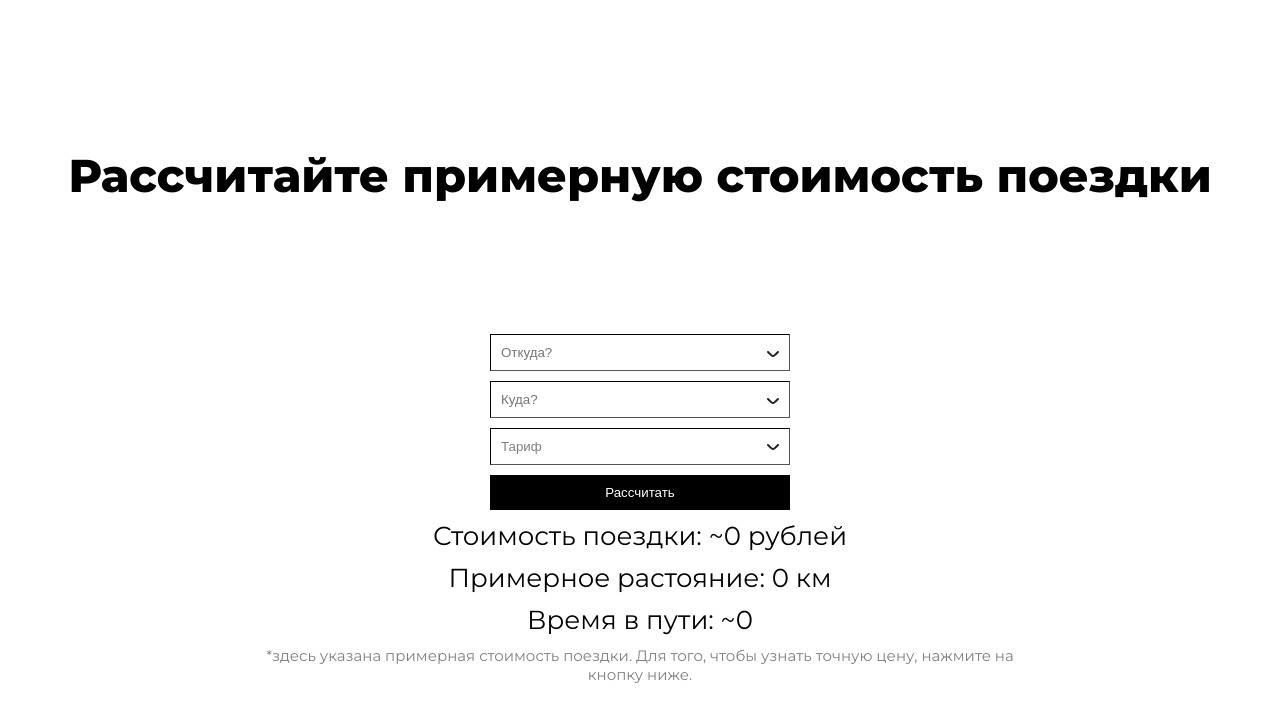
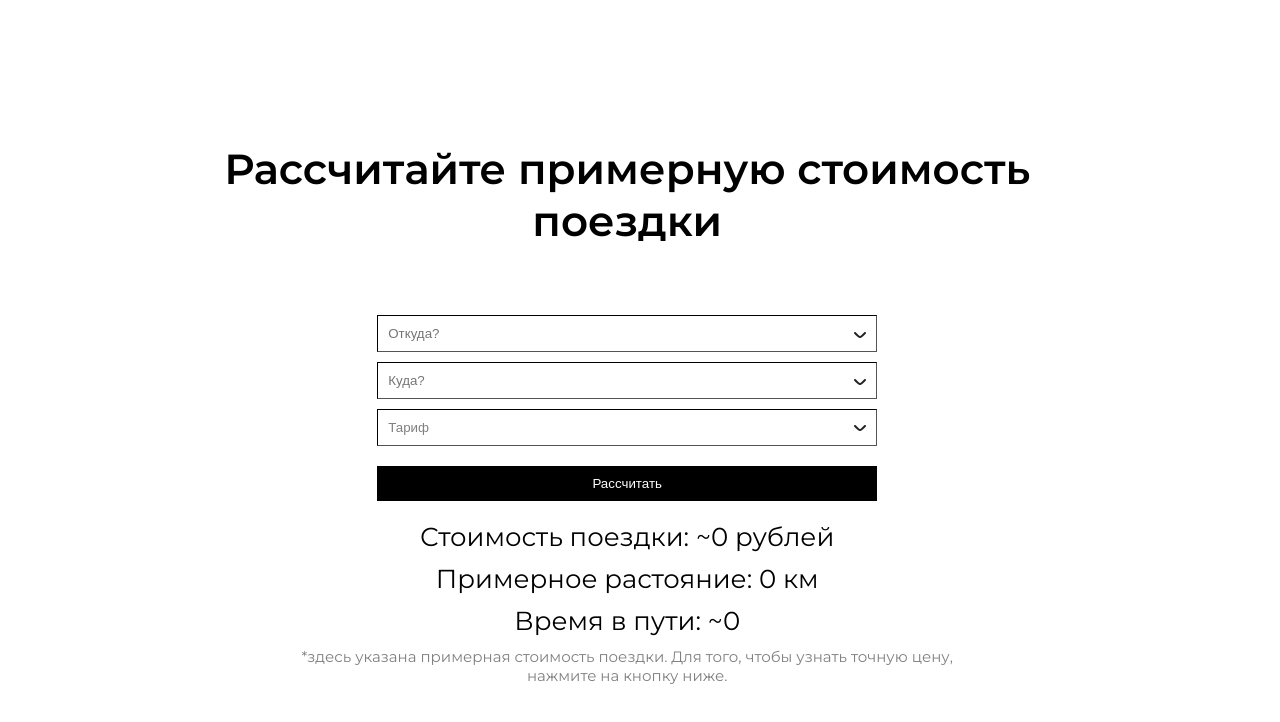
Before and after one commit to eepodrezov/travelReact, a React (Create React App) app: page / in a window 1280 px wide. Shown: the top 722 px of the page. Built offline with nearby package versions, Linux system fonts and the light colour scheme.

Commit message:
edit bugs 03.04

```diff
--- a/src/components/Autocomplete/Autocomplete.module.scss
+++ b/src/components/Autocomplete/Autocomplete.module.scss
@@ -1,6 +1,7 @@
 .container {
     position: relative;
-    width: 300px;
+    width: 70%;
+    max-width: 500px;
     &__input{
         margin: 0;
         padding: 0;
--- a/src/components/CitiesForm/CitiesForm.module.scss
+++ b/src/components/CitiesForm/CitiesForm.module.scss
@@ -1,19 +1,21 @@
 .container {
-    width: 100vw;
+    width: 98vw;
     height: 100vh;
     background-color: white;
     min-height: 100vh;
     display: flex;
     align-items: center;
-    gap: 100px;
+    gap: 40px;
     justify-content: center;
     flex-direction: column;
     font-size: calc(10px + 2vmin);
     color: black;
     &__header {
         color: black;
-        font-weight: 800;
-        font-size: 46px;
+        font-family: 'Montserrat',Arial,sans-serif;
+        font-weight: 600;
+        font-size: 42px;
+        width: 70%;
     }
     &__form {
         display: flex;
@@ -23,7 +25,9 @@
         gap: 10px;
         color: black;
         &__button {
-            width: 300px;
+            margin: 10px 0;
+            width: 70%;
+            max-width: 500px;
             padding: 10px;
             color: white !important;
             background: black !important;
@@ -36,7 +40,7 @@
         }
     }
     &__anotation {
-        width: 100%;
+        width: 70%;
         display: flex;
         justify-content: center;
         padding: 0 50px;
@@ -51,6 +55,12 @@
         font-size: 32px !important;
     }
     .container {
-        gap: 40px;
+        gap: 10px;
+        &__header {
+            font-size: 38px;
+        }
+        &__form {
+            gap: 5px;
+        }
     }
   }
--- a/src/components/Select/Select.module.scss
+++ b/src/components/Select/Select.module.scss
@@ -1,6 +1,7 @@
 .container {
     position: relative;
-    width: 300px;
+    width: 70%;
+    max-width: 500px;
     &__input {
         cursor: pointer;
         display: flex;
--- a/src/data.js
+++ b/src/data.js
@@ -1,7 +1,7 @@
 export const roads = [
     {a:'Москва', b:'Москва', km: 0, t: '0'},
     {a:'Москва', b:'Воронеж', km: 526, t: '7:03:00'},
-    {a:'Москва', b:'Ростов', km: 1077, t: '13:23:00'},
+    {a:'Москва', b:'Ростов-на-дону', km: 1077, t: '13:23:00'},
     {a:'Москва', b:'Краснодар', km: 1346, t: '16:35:00'},
     {a:'Москва', b:'Сочи', km: 1624, t: '21:09:00'},
     {a:'Москва', b:'Крым', km: 1560, t: '22:00:00'},
@@ -18,7 +18,7 @@ export const roads = [
 
     {a:'Воронеж', b:'Воронеж', km: 0, t: '0'},
     {a:'Воронеж', b:'Москва', km: 526, t: '7:03:00'},
-    {a:'Воронеж', b:'Ростов', km: 566, t: '6:49:00'},
+    {a:'Воронеж', b:'Ростов-на-дону', km: 566, t: '6:49:00'},
     {a:'Воронеж', b:'Краснодар', km: 844, t: '9:54:00'},
     {a:'Воронеж', b:'Сочи', km: 1113, t: '14:43:00'},
     {a:'Воронеж', b:'Крым', km: 1100, t: '16:02:00'},
@@ -34,27 +34,27 @@ export const roads = [
     {a:'Воронеж', b:'Запорожская область', km: 633, t: '9:09:00'},
 
 
-    {a:'Ростов', b:'Ростов', km: 0, t: '0'},
-    {a:'Ростов', b:'Москва', km: 1077, t: '13:23:00'},
-    {a:'Ростов', b:'Воронеж', km: 566, t: '6:49:00'},
-    {a:'Ростов', b:'Краснодар', km: 286, t: '3:34:00'},
-    {a:'Ростов', b:'Сочи', km: 554, t: '8:13:00'},
-    {a:'Ростов', b:'Крым', km: 700, t: '9:43:00'},
-    {a:'Ростов', b:'Ставрополье', km: 346, t: '4:40:00'},
-    {a:'Ростов', b:'Минеральные воды', km: 486, t: '6:03:00'},
-    {a:'Ростов', b:'Кавказ', km: 696, t: '9:01:00'},
-    {a:'Ростов', b:'Польша', km: 1737, t: '24:00:00'},
-    {a:'Ростов', b:'Грузия', km: 915, t: '13:06:00'},
-    {a:'Ростов', b:'Молдавия', km: 982, t: '16:23:00'},
-    {a:'Ростов', b:'Херсонская область', km: 602, t: '10:05:00'},
-    {a:'Ростов', b:'Луганская область', km: 211, t: '3:20:00'},
-    {a:'Ростов', b:'Донецкая область', km: 209, t: '3:31:00'},
-    {a:'Ростов', b:'Запорожская область', km: 425, t: '6:44:00'},
+    {a:'Ростов-на-дону', b:'Ростов-на-дону', km: 0, t: '0'},
+    {a:'Ростов-на-дону', b:'Москва', km: 1077, t: '13:23:00'},
+    {a:'Ростов-на-дону', b:'Воронеж', km: 566, t: '6:49:00'},
+    {a:'Ростов-на-дону', b:'Краснодар', km: 286, t: '3:34:00'},
+    {a:'Ростов-на-дону', b:'Сочи', km: 554, t: '8:13:00'},
+    {a:'Ростов-на-дону', b:'Крым', km: 700, t: '9:43:00'},
+    {a:'Ростов-на-дону', b:'Ставрополье', km: 346, t: '4:40:00'},
+    {a:'Ростов-на-дону', b:'Минеральные воды', km: 486, t: '6:03:00'},
+    {a:'Ростов-на-дону', b:'Кавказ', km: 696, t: '9:01:00'},
+    {a:'Ростов-на-дону', b:'Польша', km: 1737, t: '24:00:00'},
+    {a:'Ростов-на-дону', b:'Грузия', km: 915, t: '13:06:00'},
+    {a:'Ростов-на-дону', b:'Молдавия', km: 982, t: '16:23:00'},
+    {a:'Ростов-на-дону', b:'Херсонская область', km: 602, t: '10:05:00'},
+    {a:'Ростов-на-дону', b:'Луганская область', km: 211, t: '3:20:00'},
+    {a:'Ростов-на-дону', b:'Донецкая область', km: 209, t: '3:31:00'},
+    {a:'Ростов-на-дону', b:'Запорожская область', km: 425, t: '6:44:00'},
 
     {a:'Краснодар', b:'Краснодар', km: 0, t: '0'},
     {a:'Краснодар', b:'Москва', km: 1346, t: '16:35:00'},
     {a:'Краснодар', b:'Воронеж', km: 844, t: '9:54:00'},
-    {a:'Краснодар', b:'Ростов', km: 286, t: '3:34:00'},
+    {a:'Краснодар', b:'Ростов-на-дону', km: 286, t: '3:34:00'},
     {a:'Краснодар', b:'Сочи', km: 291, t: '5:33:00'},
     {a:'Краснодар', b:'Крым', km: 490, t: '6:47:00'},
     {a:'Краснодар', b:'Ставрополье', km: 300, t: '4:37:00'},
@@ -71,7 +71,7 @@ export const roads = [
     {a:'Сочи', b:'Сочи', km: 0, t: '0'},
     {a:'Сочи', b:'Москва', km: 1624, t: '21:09:00'},
     {a:'Сочи', b:'Воронеж', km: 1113, t: '14:43:00'},
-    {a:'Сочи', b:'Ростов', km: 554, t: '8:13:00'},
+    {a:'Сочи', b:'Ростов-на-дону', km: 554, t: '8:13:00'},
     {a:'Сочи', b:'Краснодар', km: 291, t: '5:33:00'},
     {a:'Сочи', b:'Крым', km: 699, t: '10:51:00'},
     {a:'Сочи', b:'Ставрополье', km: 487, t: '8:13:00'},
@@ -88,7 +88,7 @@ export const roads = [
     {a:'Крым', b:'Крым', km: 0, t: '0'},
     {a:'Крым', b:'Москва', km: 1560, t: '22:00:00'},
     {a:'Крым', b:'Воронеж', km: 1100, t: '16:02:00'},
-    {a:'Крым', b:'Ростов', km: 700, t: '9:43:00'},
+    {a:'Крым', b:'Ростов-на-дону', km: 700, t: '9:43:00'},
     {a:'Крым', b:'Краснодар', km: 490, t: '6:47:00'},
     {a:'Крым', b:'Сочи', km: 699, t: '10:51:00'},
     {a:'Крым', b:'Ставрополье', km: 799, t: '10:50:00'},
@@ -105,7 +105,7 @@ export const roads = [
     {a:'Ставрополье', b:'Ставрополье', km: 0, t: '0'},
     {a:'Ставрополье', b:'Москва', km: 1412, t: '17:19:00'},
     {a:'Ставрополье', b:'Воронеж', km: 896, t: '11:00:00'},
-    {a:'Ставрополье', b:'Ростов', km: 346, t: '4:40:00'},
+    {a:'Ставрополье', b:'Ростов-на-дону', km: 346, t: '4:40:00'},
     {a:'Ставрополье', b:'Краснодар', km: 300, t: '4:37:00'},
     {a:'Ставрополье', b:'Сочи', km: 487, t: '8:13:00'},
     {a:'Ставрополье', b:'Крым', km: 799, t: '10:50:00'},
@@ -122,7 +122,7 @@ export const roads = [
     {a:'Минеральные воды', b:'Минеральные воды', km: 0, t: '0'},
     {a:'Минеральные воды', b:'Москва', km: 1562, t: '18:36:00'},
     {a:'Минеральные воды', b:'Воронеж', km: 1045, t: '12:22:00'},
-    {a:'Минеральные воды', b:'Ростов', km: 486, t: '6:03:00'},
+    {a:'Минеральные воды', b:'Ростов-на-дону', km: 486, t: '6:03:00'},
     {a:'Минеральные воды', b:'Краснодар', km: 404, t: '5:43:00'},
     {a:'Минеральные воды', b:'Сочи', km: 553, t: '8:55:00'},
     {a:'Минеральные воды', b:'Крым', km: 936, t: '11:56:00'},
@@ -139,7 +139,7 @@ export const roads = [
     {a:'Кавказ', b:'Кавказ', km: 0, t: '0'},
     {a:'Кавказ', b:'Москва', km: 1766, t: '21:33:00'},
     {a:'Кавказ', b:'Воронеж', km: 1254, t: '15:17:00'},
-    {a:'Кавказ', b:'Ростов', km: 696, t: '9:01:00'},
+    {a:'Кавказ', b:'Ростов-на-дону', km: 696, t: '9:01:00'},
     {a:'Кавказ', b:'Краснодар', km: 614, t: '8:39:00'},
     {a:'Кавказ', b:'Сочи', km: 653, t: '11:55:00'},
     {a:'Кавказ', b:'Крым', km: 1061, t: '14:46:00'},
@@ -156,7 +156,7 @@ export const roads = [
     {a:'Польша', b:'Польша', km: 0, t: '0'},
     {a:'Польша', b:'Москва', km: 1257, t: '16:51:00'},
     {a:'Польша', b:'Воронеж', km: 1461, t: '19:58:00'},
-    {a:'Польша', b:'Ростов', km: 1737, t: '24:00:00'},
+    {a:'Польша', b:'Ростов-на-дону', km: 1737, t: '24:00:00'},
     {a:'Польша', b:'Краснодар', km: 1960, t: '27:00:00'},
     {a:'Польша', b:'Сочи', km: 2155, t: '31:00:00'},
     {a:'Польша', b:'Крым', km: 1504, t: '22:12:00'},
@@ -173,7 +173,7 @@ export const roads = [
     {a:'Грузия', b:'Грузия', km: 0, t: '0'},
     {a:'Грузия', b:'Москва', km: 1983, t: '26:00:00'},
     {a:'Грузия', b:'Воронеж', km: 1473, t: '19:26:00'},
-    {a:'Грузия', b:'Ростов', km: 915, t: '13:06:00'},
+    {a:'Грузия', b:'Ростов-на-дону', km: 915, t: '13:06:00'},
     {a:'Грузия', b:'Краснодар', km: 833, t: '12:43:00'},
     {a:'Грузия', b:'Сочи', km: 587, t: '9:33:00'},
     {a:'Грузия', b:'Крым', km: 1231, t: '18:54:00'},
@@ -190,7 +190,7 @@ export const roads = [
     {a:'Молдавия', b:'Молдавия', km: 0, t: '0'},
     {a:'Молдавия', b:'Москва', km: 1327, t: '17:42:00'},
     {a:'Молдавия', b:'Воронеж', km: 1066, t: '16:23:00'},
-    {a:'Молдавия', b:'Ростов', km: 982, t: '16:23:00'},
+    {a:'Молдавия', b:'Ростов-на-дону', km: 982, t: '16:23:00'},
     {a:'Молдавия', b:'Краснодар', km: 1035, t: '16:45:00'},
     {a:'Молдавия', b:'Сочи', km: 1243, t: '20:59:00'},
     {a:'Молдавия', b:'Крым', km: 646, t: '10:30:00'},
@@ -207,7 +207,7 @@ export const roads = [
     {a:'Херсонская область', b:'Херсонская область', km: 0, t: '0'},
     {a:'Херсонская область', b:'Москва', km: 1297, t: '18:51:00'},
     {a:'Херсонская область', b:'Воронеж', km: 892, t: '12:48:00'},
-    {a:'Херсонская область', b:'Ростов', km: 602, t: '10:05:00'},
+    {a:'Херсонская область', b:'Ростов-на-дону', km: 602, t: '10:05:00'},
     {a:'Херсонская область', b:'Краснодар', km: 649, t: '10:28:00'},
     {a:'Херсонская область', b:'Сочи', km: 858, t: '14:35:00'},
     {a:'Херсонская область', b:'Крым', km: 292, t: '4:22:00'},
@@ -224,7 +224,7 @@ export const roads = [
     {a:'Луганская область', b:'Луганская область', km: 0, t: '0'},
     {a:'Луганская область', b:'Москва', km: 1044, t: '13:28:00'},
     {a:'Луганская область', b:'Воронеж', km: 437, t: '6:56:00'},
-    {a:'Луганская область', b:'Ростов', km: 211, t: '3:20:00'},
+    {a:'Луганская область', b:'Ростов-на-дону', km: 211, t: '3:20:00'},
     {a:'Луганская область', b:'Краснодар', km: 478, t: '6:44:00'},
     {a:'Луганская область', b:'Сочи', km: 754, t: '11:03:00'},
     {a:'Луганская область', b:'Крым', km: 726, t: '13:10:00'},
@@ -241,7 +241,7 @@ export const roads = [
     {a:'Донецкая область', b:'Донецкая область', km: 0, t: '0'},
     {a:'Донецкая область', b:'Москва', km: 958, t: '16:02:00'},
     {a:'Донецкая область', b:'Воронеж', km: 600, t: '9:15:00'},
-    {a:'Донецкая область', b:'Ростов', km: 209, t: '3:31:00'},
+    {a:'Донецкая область', b:'Ростов-на-дону', km: 209, t: '3:31:00'},
     {a:'Донецкая область', b:'Краснодар', km: 488, t: '7:03:00'},
     {a:'Донецкая область', b:'Сочи', km: 759, t: '11:20:00'},
     {a:'Донецкая область', b:'Крым', km: 549, t: '10:14:00'},
@@ -258,7 +258,7 @@ export const roads = [
     {a:'Запорожская область', b:'Запорожская область', km: 0, t: '0'},
     {a:'Запорожская область', b:'Москва', km: 1041, t: '15:00:00'},
     {a:'Запорожская область', b:'Воронеж', km: 633, t: '9:09:00'},
-    {a:'Запорожская область', b:'Ростов', km: 425, t: '6:44:00'},
+    {a:'Запорожская область', b:'Ростов-на-дону', km: 425, t: '6:44:00'},
     {a:'Запорожская область', b:'Краснодар', km: 700, t: '10:16:00'},
     {a:'Запорожская область', b:'Сочи', km: 972, t: '14:31:00'},
     {a:'Запорожская область', b:'Крым', km: 460, t: '7:39:00'},
@@ -285,7 +285,7 @@ export const tarifs = [
 export const cities = [
     'Москва',
     'Воронеж',
-    'Ростов',
+    'Ростов-на-дону',
     'Краснодар',
     'Сочи',
     'Крым ',
```
